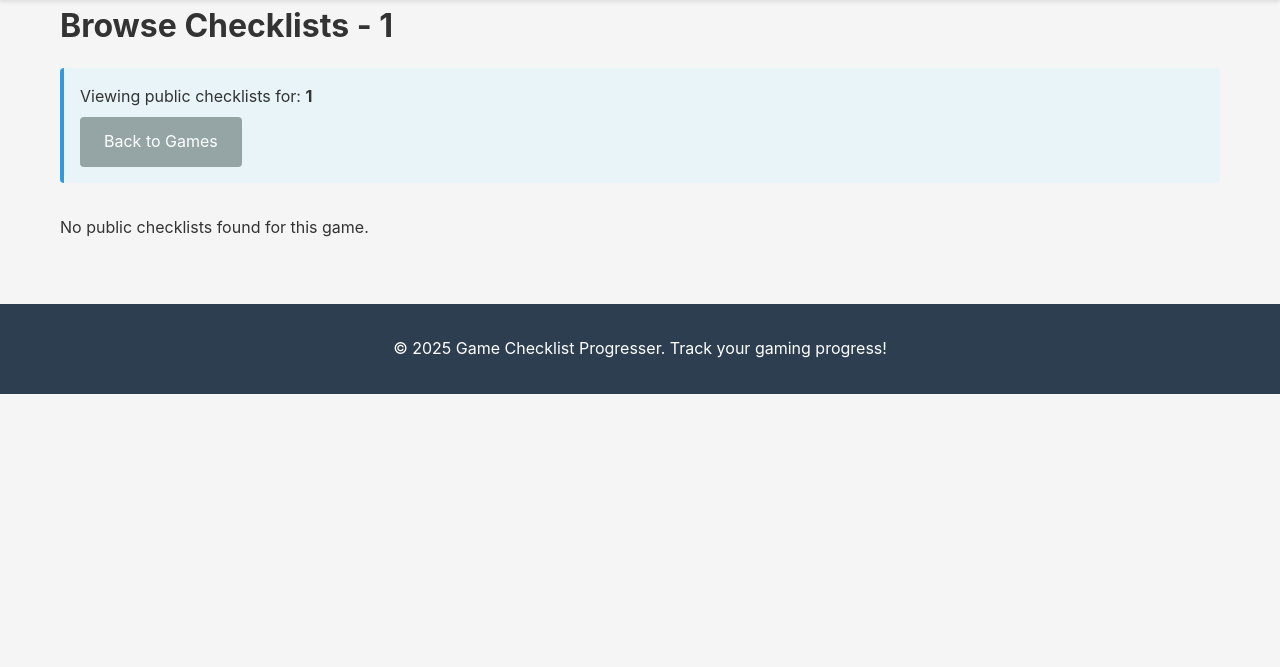
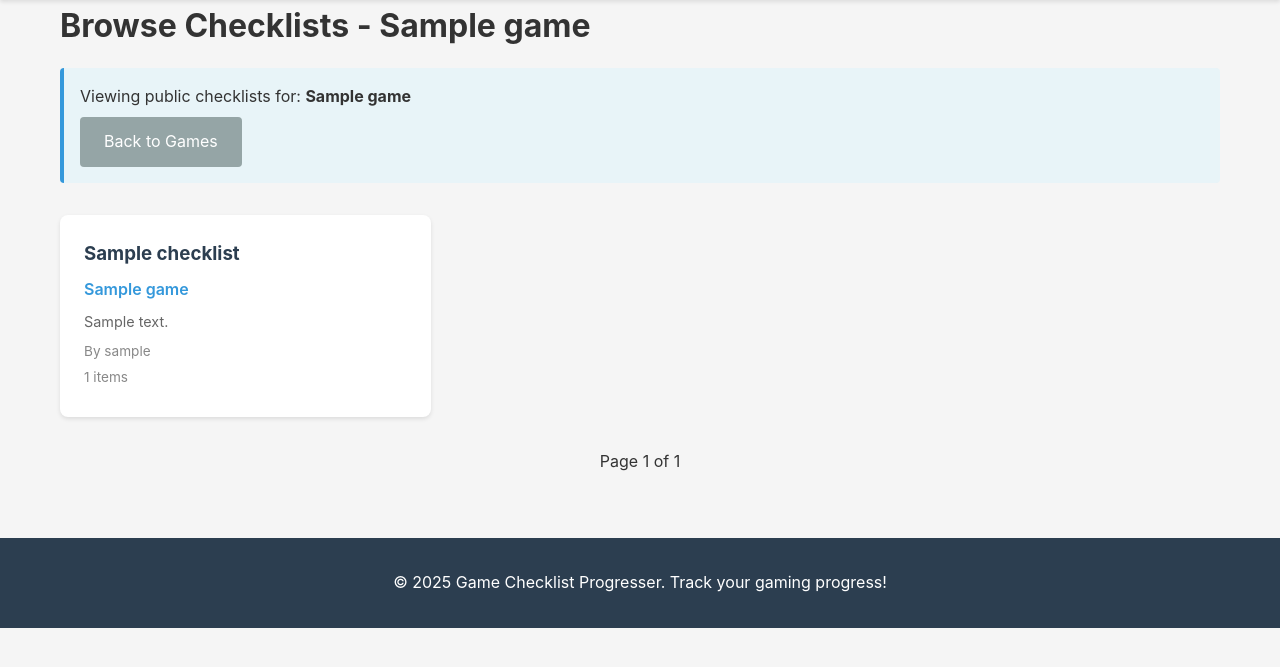
Before and after one commit to kelvinzhu2000/game-checklist-progresser, a Flask app: page /browse/1 in a window 1280 px wide. Shown: the part 70-737 px from the top of the page. Run offline with Flask 3, Linux system fonts and the light colour scheme; tables that the repository leaves empty hold one stand-in row (values such as "Sample post").

Commit message:
Add Game model and refactor to use game_id foreign key
Co-authored-by: kelvinzhu2000 <1774863+kelvinzhu2000@users.noreply.github.com>

```diff
--- a/app/forms.py
+++ b/app/forms.py
@@ -1,7 +1,7 @@
 from flask_wtf import FlaskForm
 from wtforms import StringField, PasswordField, TextAreaField, BooleanField, SubmitField
 from wtforms.validators import DataRequired, Email, EqualTo, Length, ValidationError
-from app.models import User
+from app.models import User, Game
 
 class RegistrationForm(FlaskForm):
     username = StringField('Username', validators=[DataRequired(), Length(min=3, max=64)])
--- a/app/routes.py
+++ b/app/routes.py
@@ -2,7 +2,7 @@ from flask import Blueprint, render_template, redirect, url_for, flash, request,
 from flask_login import login_user, logout_user, current_user, login_required
 from urllib.parse import urlparse
 from app import db
-from app.models import User, Checklist, ChecklistItem, UserChecklist, UserProgress
+from app.models import User, Game, Checklist, ChecklistItem, UserChecklist, UserProgress
 from app.forms import RegistrationForm, LoginForm, ChecklistForm, ChecklistItemForm
 from app.ai_service import generate_checklist_items
 from datetime import datetime
@@ -43,28 +43,37 @@ def index():
 @main_bp.route('/browse')
 def browse():
     """Browse public checklists by game."""
-    # Get all unique games from public checklists
-    games_query = db.session.query(
-        Checklist.game_name,
-        func.count(Checklist.id).label('checklist_count')
-    ).filter_by(is_public=True).group_by(Checklist.game_name).order_by(Checklist.game_name)
+    # Get all games that have public checklists
+    games = db.session.query(Game).join(
+        Checklist, Game.id == Checklist.game_id
+    ).filter(
+        Checklist.is_public == True
+    ).group_by(Game.id).order_by(Game.name).all()
 
-    games = games_query.all()
+    # Get checklist count for each game
+    game_counts = {}
+    for game in games:
+        count = Checklist.query.filter_by(is_public=True, game_id=game.id).count()
+        game_counts[game.id] = count
 
-    return render_template('browse.html', games=games)
+    return render_template('browse.html', games=games, game_counts=game_counts)
 
-@main_bp.route('/browse/<game_name>')
-def browse_game(game_name):
+@main_bp.route('/browse/<int:game_id>')
+def browse_game(game_id):
     """Browse checklists for a specific game."""
+    game = db.session.get(Game, game_id)
+    if not game:
+        abort(404)
+
     page = request.args.get('page', 1, type=int)
 
-    query = Checklist.query.filter_by(is_public=True, game_name=game_name)
+    query = Checklist.query.filter_by(is_public=True, game_id=game_id)
 
     pagination = query.order_by(Checklist.created_at.desc()).paginate(
         page=page, per_page=20, error_out=False
     )
 
-    return render_template('browse_game.html', pagination=pagination, game_name=game_name)
+    return render_template('browse_game.html', pagination=pagination, game=game)
 
 @auth_bp.route('/register', methods=['GET', 'POST'])
 def register():
@@ -122,9 +131,16 @@ def create():
         form.game_name.data = selected_game
 
     if form.validate_on_submit():
+        # Get or create the game
+        game = Game.query.filter_by(name=form.game_name.data).first()
+        if not game:
+            game = Game(name=form.game_name.data)
+            db.session.add(game)
+            db.session.flush()  # Get the game ID
+
         checklist = Checklist(
             title=form.title.data,
-            game_name=form.game_name.data,
+            game_id=game.id,
             description=form.description.data,
             is_public=form.is_public.data,
             creator_id=current_user.id
@@ -237,7 +253,7 @@ def copy(checklist_id):
     if existing:
         flash('You already have a copy of this checklist!', 'warning')
         # Set the game context to the checklist's game
-        set_selected_game(checklist.game_name)
+        set_selected_game(checklist.game.name)
         return redirect(url_for('main.my_checklists'))
 
     user_checklist = UserChecklist(user_id=current_user.id, checklist_id=checklist_id)
@@ -255,7 +271,7 @@ def copy(checklist_id):
     db.session.commit()
 
     # Set the game context to the copied checklist's game
-    set_selected_game(checklist.game_name)
+    set_selected_game(checklist.game.name)
 
     flash('Checklist copied to your account!', 'success')
     return redirect(url_for('main.my_checklists'))
@@ -289,7 +305,7 @@ def delete(checklist_id):
     if checklist.creator_id != current_user.id:
         abort(403)
 
-    game_name = checklist.game_name
+    game_name = checklist.game.name
     try:
         db.session.delete(checklist)
         db.session.commit()
@@ -312,7 +328,7 @@ def delete_copy(checklist_id):
     ).first_or_404()
 
     checklist = Checklist.query.get_or_404(checklist_id)
-    game_name = checklist.game_name
+    game_name = checklist.game.name
 
     try:
         db.session.delete(user_checklist)
@@ -331,49 +347,56 @@ def delete_copy(checklist_id):
 def my_games():
     """Display list of games the user has checklists for."""
     # Get games from created checklists
-    created_games = db.session.query(Checklist.game_name).filter_by(
-        creator_id=current_user.id
+    created_games = db.session.query(Game).join(
+        Checklist, Game.id == Checklist.game_id
+    ).filter(
+        Checklist.creator_id == current_user.id
     ).distinct().all()
 
     # Get games from copied checklists
-    copied_games = db.session.query(Checklist.game_name).join(
+    copied_games = db.session.query(Game).join(
+        Checklist, Game.id == Checklist.game_id
+    ).join(
         UserChecklist, Checklist.id == UserChecklist.checklist_id
     ).filter(
         UserChecklist.user_id == current_user.id
     ).distinct().all()
 
     # Combine and deduplicate
-    all_games = set()
+    all_games_dict = {}
     for game in created_games:
-        all_games.add(game[0])
+        all_games_dict[game.id] = game
     for game in copied_games:
-        all_games.add(game[0])
+        all_games_dict[game.id] = game
 
-    # Sort games alphabetically
-    games = sorted(list(all_games))
+    # Sort games alphabetically by name
+    games = sorted(all_games_dict.values(), key=lambda g: g.name)
 
     # Get checklist count per game
     game_stats = {}
     for game in games:
-        created_count = current_user.created_checklists.filter_by(game_name=game).count()
+        created_count = current_user.created_checklists.filter_by(game_id=game.id).count()
         copied_count = db.session.query(UserChecklist).join(
             Checklist, Checklist.id == UserChecklist.checklist_id
         ).filter(
             UserChecklist.user_id == current_user.id,
-            Checklist.game_name == game
+            Checklist.game_id == game.id
         ).count()
-        game_stats[game] = {'created': created_count, 'copied': copied_count}
+        game_stats[game.id] = {'created': created_count, 'copied': copied_count}
 
     selected_game = get_selected_game()
 
     return render_template('my_games.html', games=games, game_stats=game_stats, selected_game=selected_game)
 
-@main_bp.route('/select-game/<game_name>')
+@main_bp.route('/select-game/<int:game_id>')
 @login_required
-def select_game(game_name):
+def select_game(game_id):
     """Select a game to view checklists for."""
-    set_selected_game(game_name)
-    flash(f'Selected game: {game_name}', 'success')
+    game = db.session.get(Game, game_id)
+    if not game:
+        abort(404)
+    set_selected_game(game.name)
+    flash(f'Selected game: {game.name}', 'success')
     return redirect(url_for('main.my_checklists'))
 
 @main_bp.route('/clear-game')
@@ -393,16 +416,24 @@ def my_checklists():
         # If no game selected, redirect to game selection
         return redirect(url_for('main.my_games'))
 
+    # Get the game by name
+    game = Game.query.filter_by(name=selected_game).first()
+    if not game:
+        # Game doesn't exist, clear selection and redirect
+        clear_selected_game()
+        flash('Selected game not found.', 'warning')
+        return redirect(url_for('main.my_games'))
+
     # Filter checklists by selected game
     created = current_user.created_checklists.filter_by(
-        game_name=selected_game
+        game_id=game.id
     ).order_by(Checklist.created_at.desc()).all()
 
     copied = db.session.query(UserChecklist).join(
         Checklist, Checklist.id == UserChecklist.checklist_id
     ).filter(
         UserChecklist.user_id == current_user.id,
-        Checklist.game_name == selected_game
+        Checklist.game_id == game.id
     ).all()
 
     return render_template('my_checklists.html', created=created, copied=copied, selected_game=selected_game)
--- a/app/templates/browse_game.html
+++ b/app/templates/browse_game.html
@@ -1,12 +1,12 @@
 {% extends "base.html" %}
 
-{% block title %}{{ game_name }} Checklists - Game Checklist Progresser{% endblock %}
+{% block title %}{{ game.name }} Checklists - Game Checklist Progresser{% endblock %}
 
 {% block content %}
 <div class="page-header">
-    <h1>Browse Checklists - {{ game_name }}</h1>
+    <h1>Browse Checklists - {{ game.name }}</h1>
     <div class="game-context">
-        <p>Viewing public checklists for: <strong>{{ game_name }}</strong></p>
+        <p>Viewing public checklists for: <strong>{{ game.name }}</strong></p>
         <a href="{{ url_for('main.browse') }}" class="btn btn-secondary">Back to Games</a>
     </div>
 </div>
@@ -16,7 +16,7 @@
     {% for checklist in pagination.items %}
     <div class="checklist-card">
         <h3><a href="{{ url_for('checklist.view', checklist_id=checklist.id) }}">{{ checklist.title }}</a></h3>
-        <p class="game-name">{{ checklist.game_name }}</p>
+        <p class="game-name">{{ checklist.game.name }}</p>
         {% if checklist.description %}
             <p class="description">{{ checklist.description[:100] }}{% if checklist.description|length > 100 %}...{% endif %}</p>
         {% endif %}
@@ -33,13 +33,13 @@
 
 <div class="pagination">
     {% if pagination.has_prev %}
-        <a href="{{ url_for('main.browse_game', game_name=game_name, page=pagination.prev_num) }}" class="btn">Previous</a>
+        <a href="{{ url_for('main.browse_game', game_id=game.id, page=pagination.prev_num) }}" class="btn">Previous</a>
     {% endif %}
 
     <span>Page {{ pagination.page }} of {{ pagination.pages }}</span>
 
     {% if pagination.has_next %}
-        <a href="{{ url_for('main.browse_game', game_name=game_name, page=pagination.next_num) }}" class="btn">Next</a>
+        <a href="{{ url_for('main.browse_game', game_id=game.id, page=pagination.next_num) }}" class="btn">Next</a>
     {% endif %}
 </div>
 {% else %}
--- a/app/templates/index.html
+++ b/app/templates/index.html
@@ -39,7 +39,7 @@
         {% for checklist in checklists %}
         <div class="checklist-card">
             <h3><a href="{{ url_for('checklist.view', checklist_id=checklist.id) }}">{{ checklist.title }}</a></h3>
-            <p class="game-name">{{ checklist.game_name }}</p>
+            <p class="game-name">{{ checklist.game.name }}</p>
             <p class="creator">By {{ checklist.creator.username }}</p>
             <p class="item-count">{{ checklist.items.count() }} items</p>
         </div>
--- a/app/templates/my_checklists.html
+++ b/app/templates/my_checklists.html
@@ -20,7 +20,7 @@
         {% for checklist in created %}
         <div class="checklist-card">
             <h3><a href="{{ url_for('checklist.view', checklist_id=checklist.id) }}">{{ checklist.title }}</a></h3>
-            <p class="game-name">{{ checklist.game_name }}</p>
+            <p class="game-name">{{ checklist.game.name }}</p>
             <p class="item-count">{{ checklist.items.count() }} items</p>
             <p class="copies">{{ checklist.user_copies.count() }} copies</p>
             <p class="visibility">{% if checklist.is_public %}Public{% else %}Private{% endif %}</p>
@@ -42,7 +42,7 @@
         {% for user_checklist in copied %}
         <div class="checklist-card">
             <h3><a href="{{ url_for('checklist.view', checklist_id=user_checklist.checklist_id) }}">{{ user_checklist.original_checklist.title }}</a></h3>
-            <p class="game-name">{{ user_checklist.original_checklist.game_name }}</p>
+            <p class="game-name">{{ user_checklist.original_checklist.game.name }}</p>
             <p class="progress-percentage">Progress: {{ user_checklist.get_progress_percentage() }}%</p>
             <div class="progress-bar">
                 <div class="progress-fill" style="width: {{ user_checklist.get_progress_percentage() }}%"></div>
--- a/app/templates/view_checklist.html
+++ b/app/templates/view_checklist.html
@@ -6,7 +6,7 @@
 <div class="checklist-view">
     <div class="checklist-header">
         <h1>{{ checklist.title }}</h1>
-        <p class="game-name">Game: {{ checklist.game_name }}</p>
+        <p class="game-name">Game: {{ checklist.game.name }}</p>
         {% if checklist.description %}
             <p class="description">{{ checklist.description }}</p>
         {% endif %}
```
Also changed, not shown: app/models.py (+16 -2 lines), app/templates/browse.html (+4 -4 lines), app/templates/my_games.html (+6 -6 lines), tests/test_ai_generation.py (+1 -1 lines), tests/test_basic.py (+43 -9 lines), tests/test_game_selection.py (+55 -15 lines).
